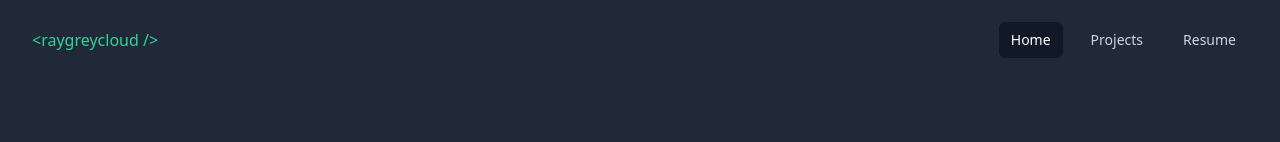
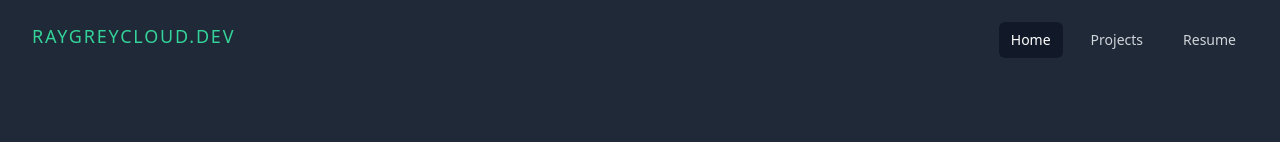
Before and after one commit to rayGreycloud/raygreycloud-dev, a Next.js app: page / in a window 1280 px wide. Shown: the top 142 px of the page. Built offline with nearby package versions, Linux system fonts and the light colour scheme.

Commit message:
Update header styling and home link

```diff
--- a/components/Header.jsx
+++ b/components/Header.jsx
@@ -33,14 +33,15 @@ export default function Header() {
                 </Disclosure.Button>
               </div>
               <div className='flex-1 flex items-center justify-center sm:items-stretch sm:justify-between'>
-                <div className='flex-shrink-0 flex items-center'>
-                  <div className='block lg:hidden w-auto text-green-400'>
-                    {'<raygreycloud />'}
-                  </div>
-                  <div className='hidden lg:block w-auto text-green-400'>
-                    {'<raygreycloud />'}
-                  </div>
-                </div>
+                <Link href={'/'} className='flex-shrink-0 flex items-center'>
+                  <a
+                    className='w-auto text-lg text-green-400 hover:text-green-300 uppercase tracking-widest'
+                    aria-current={router.pathname == '/' ? 'page' : undefined}
+                  >
+                    raygreycloud.dev
+                  </a>
+                </Link>
+
                 <div className='hidden sm:block sm:ml-6'>
                   <div className='flex space-x-4'>
                     {navigation.map((item) => (
```
